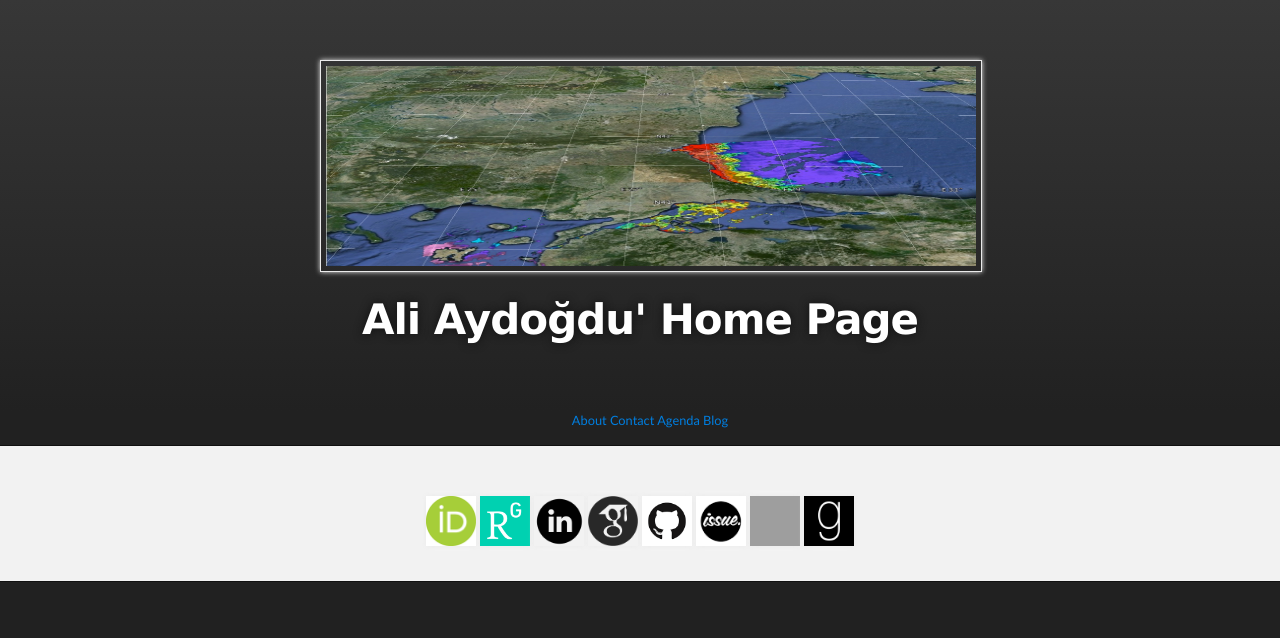
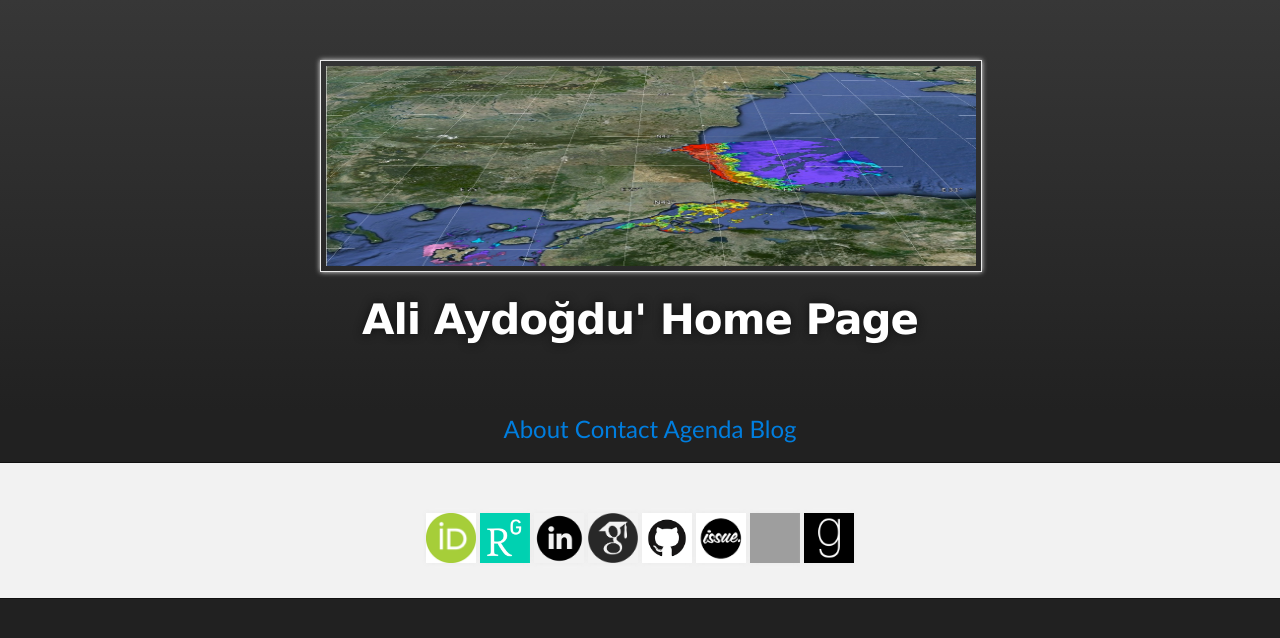
Before and after one commit to aydogduali/aydogduali.github.io, a Jekyll site: the page built from index.md, in a window 1280 px wide. Shown: the top 638 px of the page. Built offline with Jekyll 4.4.1, drawn with Linux system fonts in a browser that asks for light colours; the repository's description, which GitHub fills in, is left out; grey boxes are pictures that could not be loaded.

```diff
--- a/_layouts/default.html
+++ b/_layouts/default.html
@@ -20,7 +20,7 @@
 }
 div.container {
       text-align: center;
-      font-size: 0.8em;
+      font-size: 1.5em;
 }
 
   </style>
```
